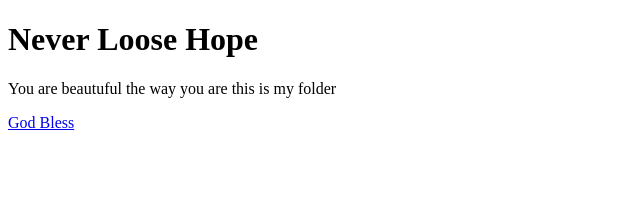
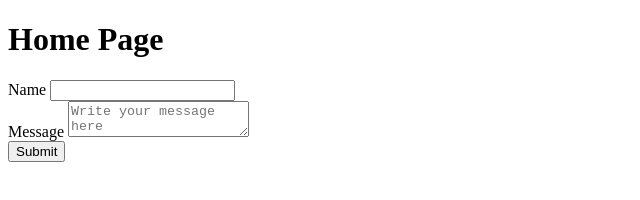
Before and after one commit to shahinchowdory02/my_node_project, a website: page express/public/index.html in a window 1280 px wide. Shown: the whole page, without its empty margins (0-640 px from the left). Drawn offline with Linux system fonts and the light colour scheme.

Commit message:
02 08 2025

```diff
--- a/express/public/index.html
+++ b/express/public/index.html
@@ -3,13 +3,32 @@
   <head>
     <meta charset="UTF-8" />
     <meta name="viewport" content="width=device-width, initial-scale=1.0" />
-    <title>Document</title>
+    <title>Home Page</title>
+    <link rel="stylesheet" href="style.css" />
   </head>
+
   <body>
-    <div>
-      <h1>Never Loose Hope</h1>
-      <p>You are beautuful the way you are this is my folder</p>
-      <a href="#"> God Bless </a>
-    </div>
+    <h1>Home Page</h1>
+    <form action="/contact" method="post">
+      <div>
+        <label for="name">Name</label>
+        <!-- <input type="text" name="name" id="name" /> -->
+        <input type="text" name="user[name]" id="name" />
+      </div>
+      <div>
+        <label for="message"> Message </label>
+        <!-- <textarea
+          name="meassage"
+          id="meassage"
+          placeholder="Write your message here"
+        ></textarea> -->
+        <textarea
+          name="user[meassage]"
+          id="meassage"
+          placeholder="Write your message here"
+        ></textarea>
+      </div>
+      <button>Submit</button>
+    </form>
   </body>
 </html>
```
Also changed, not shown: express/app.js (+40 -16 lines).
